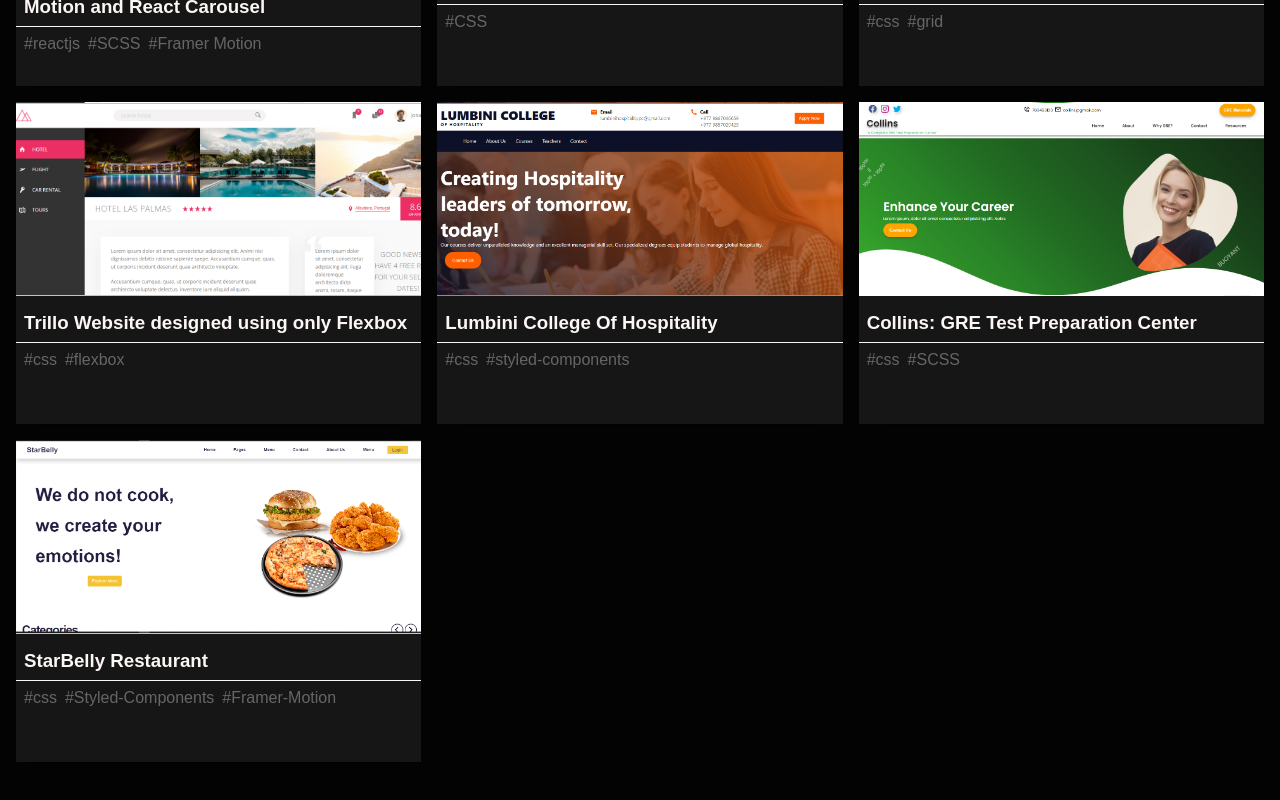
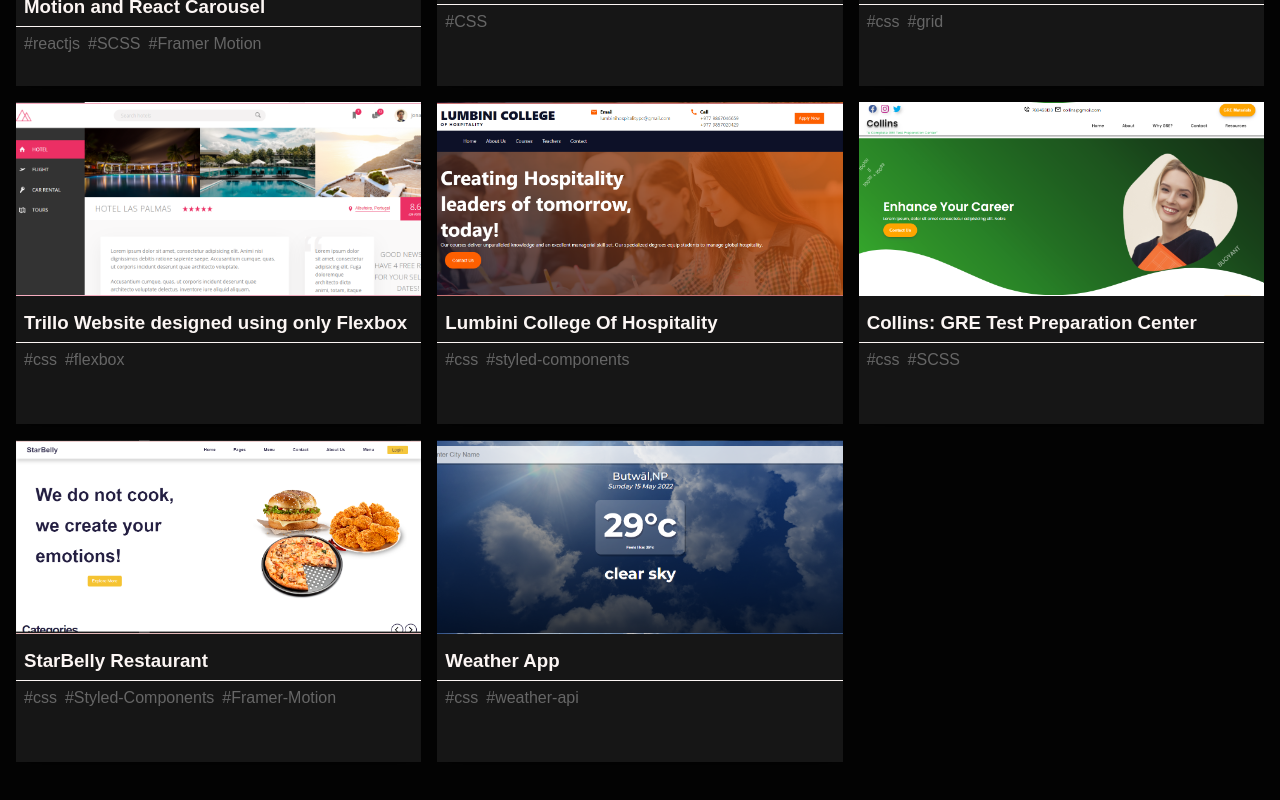
Before and after one commit to Myth1114/ReactPortfolio, a React (Create React App) app: page /project in a window 1280 px wide. Shown: the part 396-1196 px from the top of the page. Built offline with nearby package versions, Linux system fonts and the light colour scheme.

Commit message:
added weather-app project

```diff
--- a/src/Data/BlogData.js
+++ b/src/Data/BlogData.js
@@ -48,4 +48,11 @@
     imgSrc: '/images/restaurant.png',
     link: 'https://chimerical-selkie-d59991.netlify.app/',
   },
+  {
+    id: 8,
+    name: 'Weather App',
+    tags: ['css', 'weather-api'],
+    imgSrc: '/images/weatherapp.png',
+    link: 'https://luminous-lily-a9ec3f.netlify.app/',
+  },
 ]
```
Also changed, not shown: public/Images/weatherapp.png (added).
